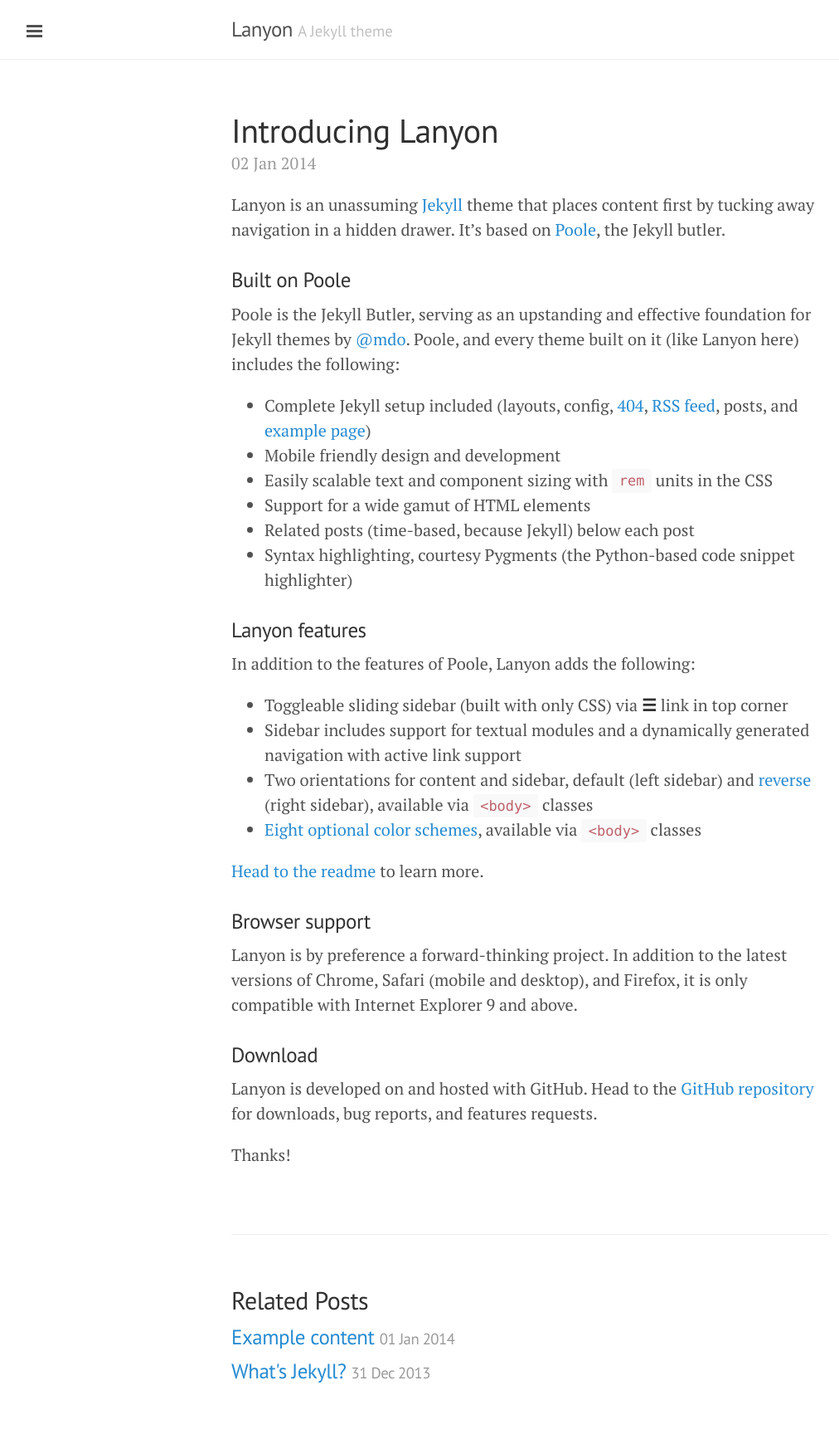
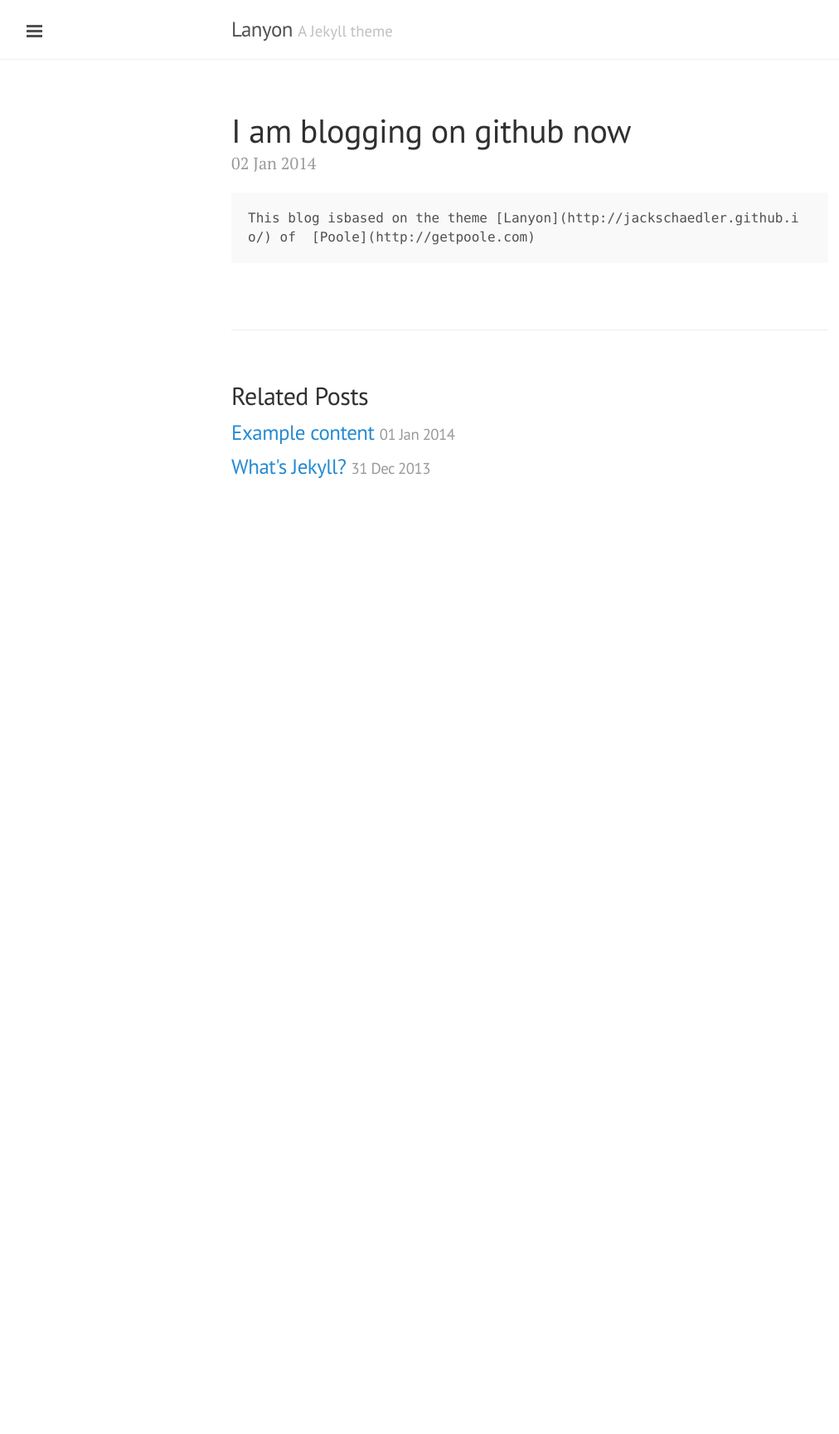
Before and after one commit to hwdong/hwdong-old.github.io, a Jekyll site: the page built from _posts/2014-01-02-introducing-lanyon.md, in a window 1280 px wide. Shown: the whole page at 83% size, without its empty margins (1-1013 px from the left). Built offline with Jekyll 4.4.1, drawn with Linux system fonts in a browser that asks for light colours; Markdown is read by kramdown in place of the engine named in the settings; after the commit the page ends 900 px from its top, so only the background shows below that.

Commit message:
I modified the post

```diff
--- a/_posts/2014-01-02-introducing-lanyon.md
+++ b/_posts/2014-01-02-introducing-lanyon.md
@@ -1,38 +1,7 @@
 ---
 layout: post
-title: Introducing Lanyon
+title: I am blogging on github now
+published: true
 ---
 
-Lanyon is an unassuming [Jekyll](http://jekyllrb.com) theme that places content first by tucking away navigation in a hidden drawer. It's based on [Poole](http://getpoole.com), the Jekyll butler.
-
-### Built on Poole
-
-Poole is the Jekyll Butler, serving as an upstanding and effective foundation for Jekyll themes by [@mdo](https://twitter.com/mdo). Poole, and every theme built on it (like Lanyon here) includes the following:
-
-* Complete Jekyll setup included (layouts, config, [404](/404), [RSS feed](/atom.xml), posts, and [example page](/about))
-* Mobile friendly design and development
-* Easily scalable text and component sizing with `rem` units in the CSS
-* Support for a wide gamut of HTML elements
-* Related posts (time-based, because Jekyll) below each post
-* Syntax highlighting, courtesy Pygments (the Python-based code snippet highlighter)
-
-### Lanyon features
-
-In addition to the features of Poole, Lanyon adds the following:
-
-* Toggleable sliding sidebar (built with only CSS) via **☰** link in top corner
-* Sidebar includes support for textual modules and a dynamically generated navigation with active link support
-* Two orientations for content and sidebar, default (left sidebar) and [reverse](https://github.com/poole/lanyon#reverse-layout) (right sidebar), available via `<body>` classes
-* [Eight optional color schemes](https://github.com/poole/lanyon#themes), available via `<body>` classes
-
-[Head to the readme](https://github.com/poole/lanyon#readme) to learn more.
-
-### Browser support
-
-Lanyon is by preference a forward-thinking project. In addition to the latest versions of Chrome, Safari (mobile and desktop), and Firefox, it is only compatible with Internet Explorer 9 and above.
-
-### Download
-
-Lanyon is developed on and hosted with GitHub. Head to the <a href="https://github.com/poole/lanyon">GitHub repository</a> for downloads, bug reports, and features requests.
-
-Thanks!
+    This blog isbased on the theme [Lanyon](http://jackschaedler.github.io/) of  [Poole](http://getpoole.com)
```
